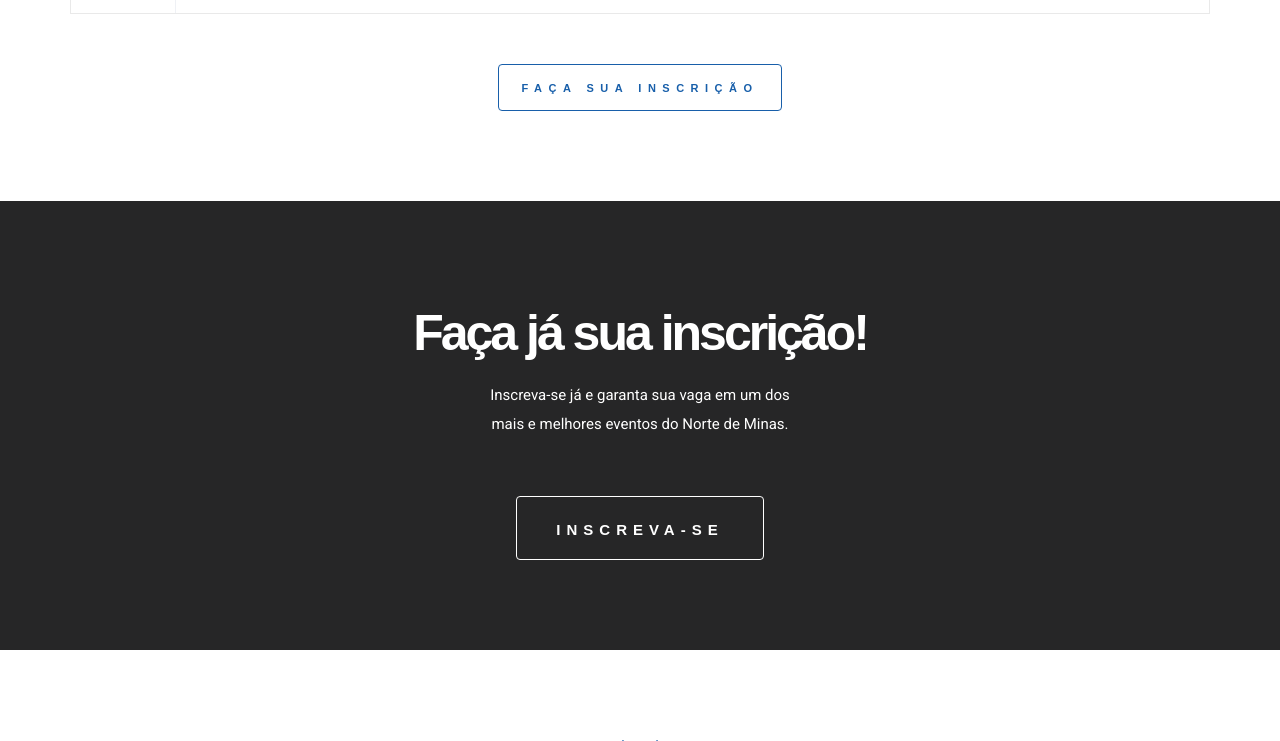
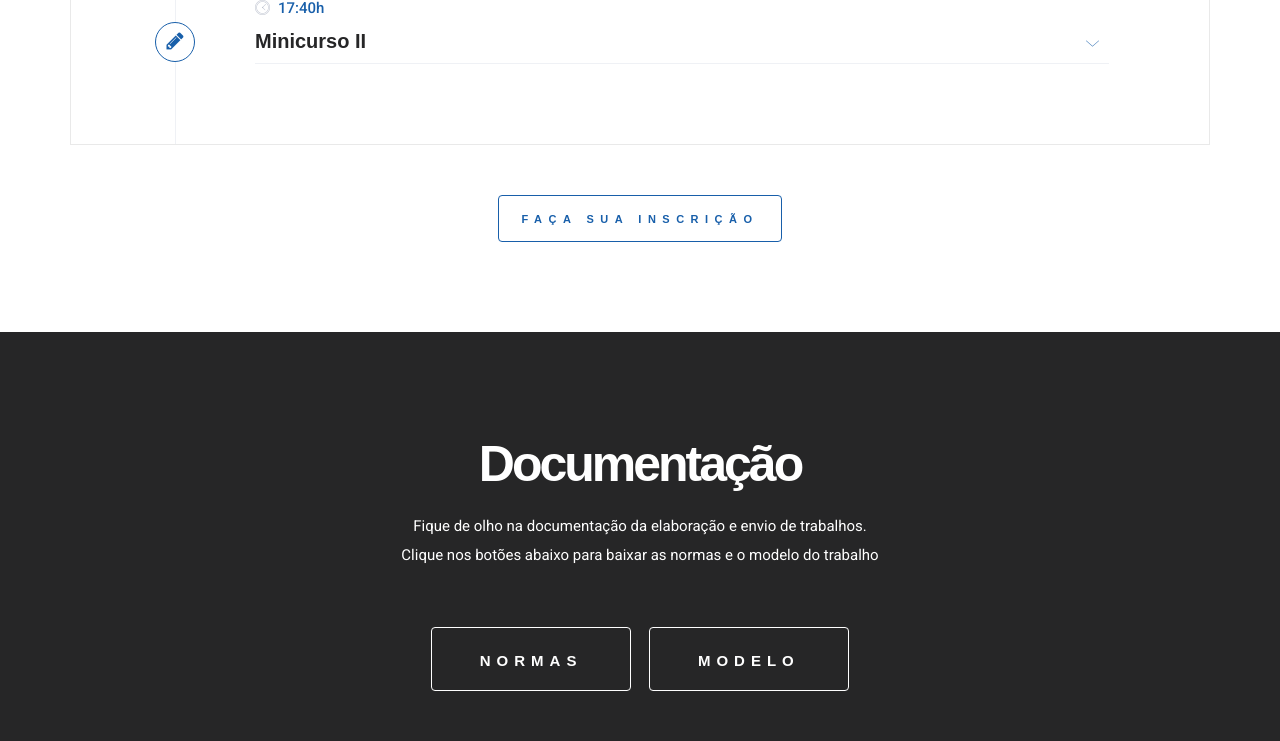
Before and after one commit to PedroFagundes/semana_ti, a Django app: page / in a window 1280 px wide. Shown: the part 5759-6500 px from the top of the page. Run offline with Django 3.2, Linux system fonts and the light colour scheme; data comes from the database, SQL or seed files in the repository; data that the repository does not hold is empty; some libraries are stand-ins or nearby versions; some web fonts are replaced.

Commit message:
Adding media archives

```diff
--- a/semana_ti/homesite/templates/homesite/home.html
+++ b/semana_ti/homesite/templates/homesite/home.html
@@ -76,6 +76,7 @@
 							<ul class="navigation-list pull-left light-text">
 								<li class="navigation-item"><a href="#speakers" class="navigation-link">Minicursos</a></li>
 								<li class="navigation-item"><a href="#schedule" class="navigation-link">Programação</a></li>
+								<li class="navigation-item"><a href="#documents" class="navigation-link">Documentação</a></li>
 								<!-- <li class="navigation-item"><a href="#prices" class="navigation-link">Prices</a></li>
 								<li class="navigation-item"><a href="#gallery" class="navigation-link">Gallery</a></li> -->
 								<li class="navigation-item"><a href="#sponsors" class="navigation-link">Parceiros</a></li>
@@ -113,7 +114,7 @@
 		<section id="about" class="section align-center">
 			<div class="container">
 				<span class="icon section-icon icon-multimedia-12"></span>
-				<h3>II CONGRESSO NORTE MINEIRO DE ENFERMAGEM & <br> IV Semana de tecnologia da INFORMAÇÃO</h3>
+				<h3>II CONGRESSO NORTE MINEIRO DE ENFERMAGEM & <br> IV SEMANA DE TECNOLOGIA DA INFORMAÇÃO</h3>
 				<p class="text-alt">Serão <span class="highlight">5 dias</span> de muita ação e informação, integrando o melhor da <b class="text-danger">Saúde</b> com a <b class="text-primary">Tecnologia</b></p>
 				<br />
 				<br />
@@ -233,20 +234,6 @@
 
 				<div class="col-sm-4">
 					<div class="speaker">
-						<div class="photo-wrapper"><img src="{% static 'img/lectures/planejamento_estrategico.jpg' %}" alt="Planejamento Estratégico" class="img-responsive lecture-cover"></div>
-						<h3 class="name">Planejamento Estratégico</h3>
-						<p class="text-alt"><small>Rita Bichara</small></p>
-						<p class="about">Lorem Ipsum is simply dummy text of the printing and typesetting industry. Lorem Ipsum has been the industry's standard dummy text ever since the 1500s.</p>
-						<!-- <ul class="speaker-socials">
-							<li><a href="#"><span class="fa fa-facebook"></span></a></li>
-							<li><a href="#"><span class="fa fa-twitter"></span></a></li>
-							<li><a href="#"><span class="fa fa-google-plus"></span></a></li>
-						</ul> -->
-					</div>
-				</div>
-
-				<div class="col-sm-4">
-					<div class="speaker">
 						<div class="photo-wrapper"><img src="{% static 'img/lectures/design.jpg' %}" alt="Design" class="img-responsive lecture-cover"></div>
 						<h3 class="name">Design</h3>
 						<p class="text-alt"><small>Willian</small></p>
@@ -357,6 +344,20 @@
 					</div>
 				</div>
 
+				<div class="col-sm-4">
+					<div class="speaker">
+						<div class="photo-wrapper"><img src="{% static 'img/lectures/planejamento_estrategico.jpg' %}" alt="Planejamento Estratégico" class="img-responsive lecture-cover"></div>
+						<h3 class="name">Planejamento Estratégico</h3>
+						<p class="text-alt"><small>Rita Bichara</small></p>
+						<p class="about">MBA  Gestão de Negócios - Ministrado pela  UNA BH. MEG - Modelo de Excelência em Gestão.pelo IQPMG - Instituto de Qualidade e Produtividade de Minas Gerais. Pós Graduação em Engenharia da Informação – pela UFMG e UNIMONTES. Pós Graduação  em Comunicação, Estratégicas e linguagens – Universidade Estadual de Montes Claros - UNIMONTES e Universidade Federal de Minas Gerais - UFMG</p>
+						<!-- <ul class="speaker-socials">
+							<li><a href="#"><span class="fa fa-facebook"></span></a></li>
+							<li><a href="#"><span class="fa fa-twitter"></span></a></li>
+							<li><a href="#"><span class="fa fa-google-plus"></span></a></li>
+						</ul> -->
+					</div>
+				</div>
+
 				<!-- <div class="col-sm-6">
 					<div class="speaker">
 						<div class="photo-wrapper"><img src="{% static 'img/lectures/health.jpg' %}" alt="Assistência de Enfermagem no Pré-natal" class="img-responsive lecture-cover"></div>
@@ -538,12 +539,30 @@
 												<span class="fa fa-pencil"></span>
 											</div>
 											<a data-toggle="collapse" data-parent="#day1_auditorium3_timeline" href="#day1_auditorium3_time1" class="schedule-item-toggle">
-												<strong class="time highlight"><span class="icon icon-office-24"></span>14:20h</strong>
-												<h6 class="title">Aula 3<i class="icon icon-arrows-06"></i></h6>
+												<strong class="time highlight"><span class="icon icon-office-24"></span>19:30h às 22:30h</strong>
+												<h6 class="title">Planejamento Estratégico<i class="icon icon-arrows-06"></i></h6>
 											</a>
 											<div id="day1_auditorium3_time1" class="panel-collapse collapse in schedule-item-body">
 												<article>
-													<p class="description">Bibendum asperiores proin. Voluptates quam lobortis malesuada dui id ipsum commodo a. Justo con nam euismod arcu malesuada. Pede eget duis. Vel ut donec vestibulum nibh ac dictumst non non. Quam tempus elit id ipsum.</p>
+													<p class="description">
+														<b>Conteúdo Programático:</b>
+														<ul>
+															<li>Elaboração da identidade organizacional: Negócio,  missão, visão e valores.</li>
+															<li>Análise do Ambiente interno - Sua empresa : pontos fortes e fracos</li>
+															<li>Análise do negócio, mercado e concorrência: Fatores Críticos para o Sucesso de seu negócio e Vigor Competitivo.</li>
+															<li>Análise da Ambiência Externa - ameaças e oportunidades.</li>
+															<li>Análise Matriz SWOT</li>
+															<li>Definição de Objetivos, metas, indicadores, estratégias.</li>
+															<li>Plano de Ação: o que, quando, quem, como e quanto custará fazer.</li>
+														</ul>
+													</p>
+													<p class="description">
+														<b>Recursos Necessários:</b>
+														<ul>
+															<li>Dados pessoais: Nome, CNPJ/CPF, E-mail, Telefone</li>
+															<li>Computador com acesso à internet</li>
+														</ul>
+													</p>
 													<!-- <strong class="highlight speaker-name">Michael Lambert</strong> -->
 												</article>
 											</div>
@@ -1355,14 +1374,15 @@
 			</div>
 		</section> -->
 
-		<section id="register" class="section overlay overlay-clr bg-cover bg2 light-text align-center">
+		<section id="documents" class="section overlay overlay-clr bg-cover light-text align-center">
 			<div class="container">
-				<h2>Faça já sua inscrição!</h2>
-				<p>Inscreva-se já e garanta sua vaga em um dos <br /> mais e melhores eventos do Norte de Minas.</p>
+				<h2>Documentação</h2>
+				<p>Fique de olho na documentação da elaboração e envio de trabalhos. <br /> Clique nos botões abaixo para baixar as normas e o modelo do trabalho</p>
 				<br />
 				<br />
 
-				<a href="#" class="btn btn-lg btn-outline" data-modal-link="registration">Inscreva-se</a>
+				<a href="{{ MEDIA_URL }}/media/programacao_normas.pdf" target="_blank" class="btn btn-lg btn-outline">Normas</a>
+				<a href="{{ MEDIA_URL }}/media/modelo_poster.pptx" target="_blank" class="btn btn-lg btn-outline">Modelo</a>
 			</div>
 		</section>
 
@@ -1589,8 +1609,8 @@
 				<br/>
 
 				<div class="sponsors">
-					<div class="sponsor big"><img src="http://arquivos.voxconexao.com.br/logo.header.png" alt=""></div>
-					<div class="sponsor big"><img src="http://www.nettec.com.br/img/logo.png" alt=""></div>
+					<div class="sponsor big"><img src="{% static 'img/sponsors/cirurgica-castro.png' %}" alt=""></div>
+					<div class="sponsor big"><img src="{% static 'img/sponsors/nettec.png' %}" alt=""></div>
 					<div class="sponsor big"><img src="http://livelabs.com.br/static/assets/img/logo/logo-default.png" alt=""></div>
 					<div class="sponsor big"><img src="http://criartemg.com.br/site/wp-content/uploads/2014/09/cliente1.jpg" alt=""></div>
 				</div>
--- a/semana_ti/semana_ti/settings.py
+++ b/semana_ti/semana_ti/settings.py
@@ -128,4 +128,7 @@ STATICFILES_DIRS = (
     os.path.join(BASE_DIR, 'static'),
 )
 
+MEDIA_URL = '/media/'
+MEDIA_ROOT = os.path.join(BASE_DIR, 'media')
+
 # STATIC_ROOT = os.path.join(BASE_DIR, 'static')
--- a/semana_ti/semana_ti/urls.py
+++ b/semana_ti/semana_ti/urls.py
@@ -1,22 +1,10 @@
-"""semana_ti URL Configuration
-
-The `urlpatterns` list routes URLs to views. For more information please see:
-    https://docs.djangoproject.com/en/1.10/topics/http/urls/
-Examples:
-Function views
-    1. Add an import:  from my_app import views
-    2. Add a URL to urlpatterns:  url(r'^$', views.home, name='home')
-Class-based views
-    1. Add an import:  from other_app.views import Home
-    2. Add a URL to urlpatterns:  url(r'^$', Home.as_view(), name='home')
-Including another URLconf
-    1. Import the include() function: from django.conf.urls import url, include
-    2. Add a URL to urlpatterns:  url(r'^blog/', include('blog.urls'))
-"""
+# -*- coding: utf-8 -*-
+from django.conf import settings
+from django.conf.urls.static import static
 from django.conf.urls import url, include
 from django.contrib import admin
 
 urlpatterns = [
 	url(r'^', include('homesite.urls')),
     url(r'^admin/', admin.site.urls),
-]
+] + static(settings.MEDIA_URL, document_root=settings.MEDIA_ROOT)
```
Also changed, not shown: semana_ti/static/img/sponsors/cirurgica-castro.png (added), semana_ti/static/img/sponsors/nettec.png (added), 2 other files.
